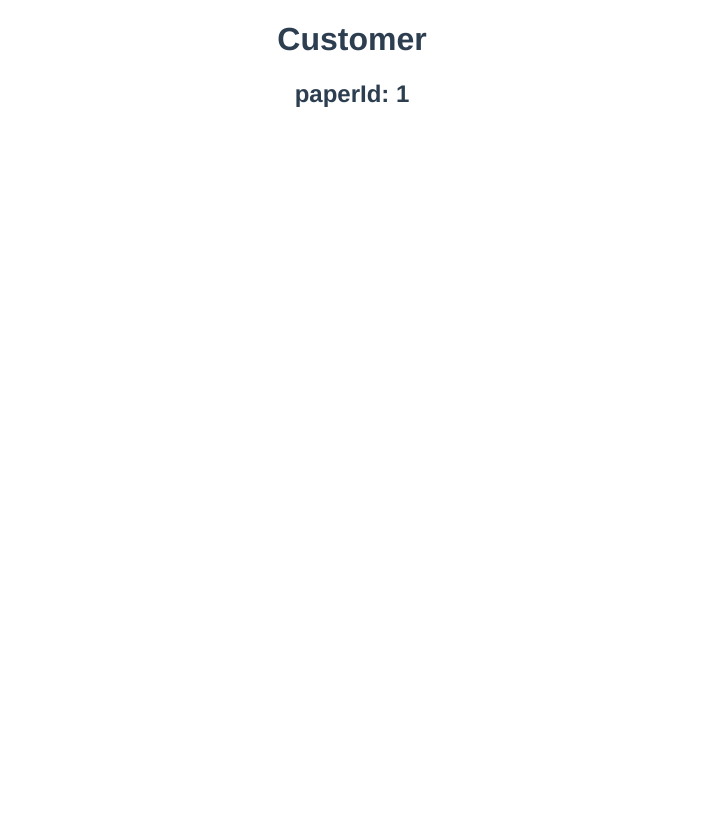
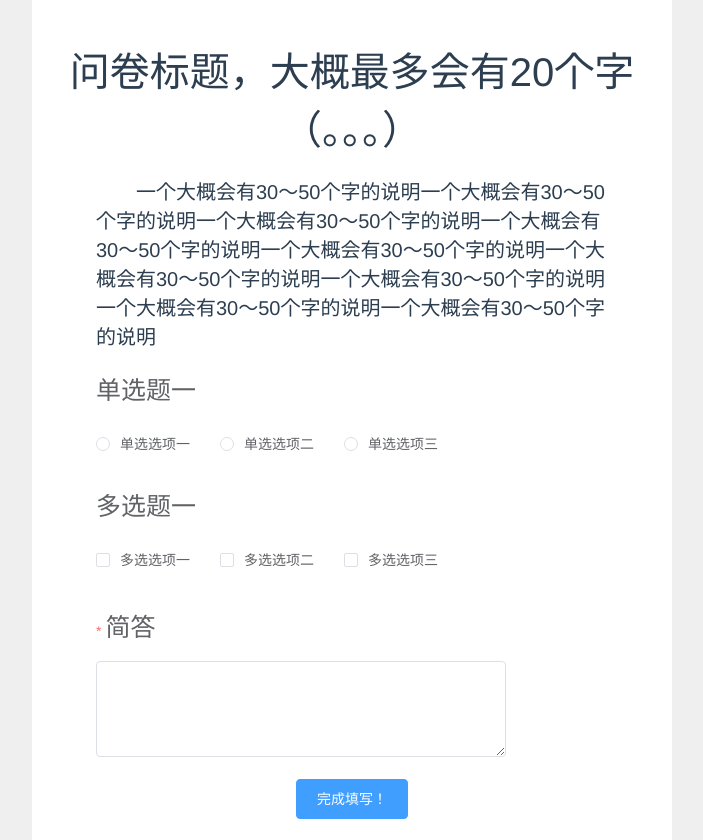
Before and after one commit to superfreeeee/questionnaire-fe, a Vue app: page /customer/1 in a window 1280 px wide. Shown: the whole page, without its empty margins (288-991 px from the left). Built offline with nearby package versions, Linux system fonts and the light colour scheme.

Commit message:
update customer

```diff
--- a/src/views/customer/Customer.vue
+++ b/src/views/customer/Customer.vue
@@ -1,24 +1,240 @@
 <template>
-  <div class='custormer'>
-    <h1>Customer</h1>
-    <h2>paperId: {{ paperId }}</h2>
+  <div class="bg">
+    <div class='customer'>
+      <div class="title">{{ title }}</div>
+      <div class="subtitle">{{ subtitle }}</div>
+      <el-form
+        class="questions"
+        ref="customerForm"
+        :model="paper"
+        :rules="rules"
+        label-position="top"
+      >
+        <el-form-item
+          v-for="question in paper.questionList"
+          :key="question.id"
+          style="text-align: left;"
+          :prop="getProp(question.type)"
+        >
+          <span slot="label" class="questionTitle">{{ question.title }}</span>
+          <el-input
+            v-if="question.type === 3"
+            style="width: 80%;"
+            type="textarea"
+            size="medium"
+            rows="4"
+            v-model="question.answer"
+            @change="change(question.answer)"
+          ></el-input>
+          <el-radio-group
+            v-else-if="question.type === 1"
+            v-model="question.answer"
+            @change="change(question.answer)"
+          >
+            <el-radio
+              v-for="option in question.options"
+              :key="option.id"
+              :label="option.content">{{ option.content }}</el-radio>
+          </el-radio-group>
+          <el-checkbox-group
+            v-if="question.type === 2"
+            v-model="question.answer"
+            @change="change(question.answer)"
+          >
+            <el-checkbox
+              v-for="option in question.options"
+              :key="option.id"
+              :label="option.content"
+            >{{ option.content }}</el-checkbox>
+          </el-checkbox-group>
+        </el-form-item>
+        <el-form-item>
+          <el-button type="primary" size="large" @click="submitAnswer()">完成填写！</el-button>
+        </el-form-item>
+      </el-form>
+    </div>
   </div>
+
 </template>
 
 <script>
+// import Question from './components/CustomerQuestion'
+
 export default {
   name: 'Customer',
   data() {
     return {
-      paperId: -1
+      rules: {
+        single: [
+          {
+            validator: (rule, value, callback) => {
+              console.log(rule)
+              console.log(value)
+              console.log(callback)
+              if(value.length <= 0) {
+                callback(new Error(''))
+              }
+            },
+            trigger: 'change',
+            required: true
+          }
+        ],
+        multiple: [
+          { type: 'array', required: true, trigger: 'change', message: '多选至少选一个' }
+        ],
+        text: [
+          { required: true, trigger: 'blur', message: '输入不可为空' }
+        ]
+      },
+      paperId: -1,
+      title: '问卷标题，大概最多会有20个字（。。。）',
+      subtitle: '一个大概会有30～50个字的说明一个大概会有30～50个字的说明一个大概会有30～50个字的说明一个大概会有30～50个字的说明一个大概会有30～50个字的说明一个大概会有30～50个字的说明一个大概会有30～50个字的说明一个大概会有30～50个字的说明一个大概会有30～50个字的说明',
+      paper: {
+        questionList: [
+          {
+            id: 1,
+            type: 1,
+            title: '单选题一',
+            options: [
+              {
+                id: 1,
+                questionId: 1,
+                content: '单选选项一'
+              },
+              {
+                id: 2,
+                questionId: 1,
+                content: '单选选项二'
+              },
+              {
+                id: 3,
+                questionId: 1,
+                content: '单选选项三'
+              },
+            ],
+            answer: ''
+          },
+          {
+            id: 2,
+            type: 2,
+            title: '多选题一',
+            options: [
+              {
+                id: 4,
+                questionId: 2,
+                content: '多选选项一'
+              },
+              {
+                id: 5,
+                questionId: 2,
+                content: '多选选项二'
+              },
+              {
+                id: 6,
+                questionId: 2,
+                content: '多选选项三'
+              },
+            ],
+            answer: ''
+          },
+          {
+            id: 3,
+            type: 3,
+            title: '简答',
+            answer: ''
+          },
+        ],
+      }
+
     }
+  },
+  components: {
+    // Question
   },
   mounted() {
     this.paperId = this.$route.params.paperId
+    for(let question of this.paper.questionList) {
+      if(question.type === 2) {
+        question.answer = []
+      } else {
+        question.answer = ''
+      }
+    }
+    console.log(this.paper.questionList)
+  },
+  methods: {
+    getProp(type) {
+      if(type === 1) {
+        return 'sinlge'
+      }
+      if(type === 2) {
+        return 'double'
+      }
+      if(type === 3) {
+        return 'text'
+      }
+      return 'none'
+    },
+    submitAnswer() {
+      this.$refs.customerForm.validate((valid) => {
+        if(valid) {
+          console.log('valid')
+          console.log(valid)
+        } else {
+          console.log('Invalid')
+          console.log(valid)
+        }
+      })
+      const answers = []
+      for(let question of this.paper.questionList) {
+        answers.push({
+          questionId: question.id,
+          content: question.answer
+        })
+      }
+      console.log(answers)
+    },
+    change(model) {
+      console.log(model)
+    }
   }
 }
 </script>
 
 <style>
+.bg {
+  width: 100vw;
+  min-height: 100vh;
+  background: #efefef;
+}
+
+.customer {
+  padding-top: 40px;
+  background: white;
+  width: 50%;
+  min-height: 100vh;
+  margin: 0 auto;
+}
+
+.customer > .title {
+  text-align: center;
+  font-size: 40px;
+}
+
+.customer > .subtitle {
+  font-size: 20px;
+  width: 80%;
+  margin: 20px auto;
+  text-indent: 2em;
+  text-align: left;
+}
+
+.customer > .questions {
+  margin: 0 10%;
+}
+
+.questionTitle {
+  font-size: 25px;
+}
 
 </style>
--- /dev/null
+++ b/src/views/customer/components/CustomerQuestion.vue
@@ -0,0 +1,23 @@
+<template>
+  <div class='question'>
+    {{ question }}
+  </div>
+</template>
+
+<script>
+export default {
+  props: {
+    question: Object
+  },
+  mounted() {
+    console.log('question')
+    console.log(this.question)
+  }
+}
+</script>
+
+<style>
+.question {
+  min-height: 200px;
+}
+</style>
--- a/src/views/editor/Editor.vue
+++ b/src/views/editor/Editor.vue
@@ -8,7 +8,7 @@
         </span>
       </div>
     </el-header>
-    <el-container style="height: 100%">
+    <el-container>
       <el-aside width="200px">
         <el-menu @select="handleMenuSelect">
           <el-menu-item index="overview">
```
Also changed, not shown: src/views/editor/create/Create.vue (+6 -5 lines), 1 other file (tests, documents, lock files or other folders).
